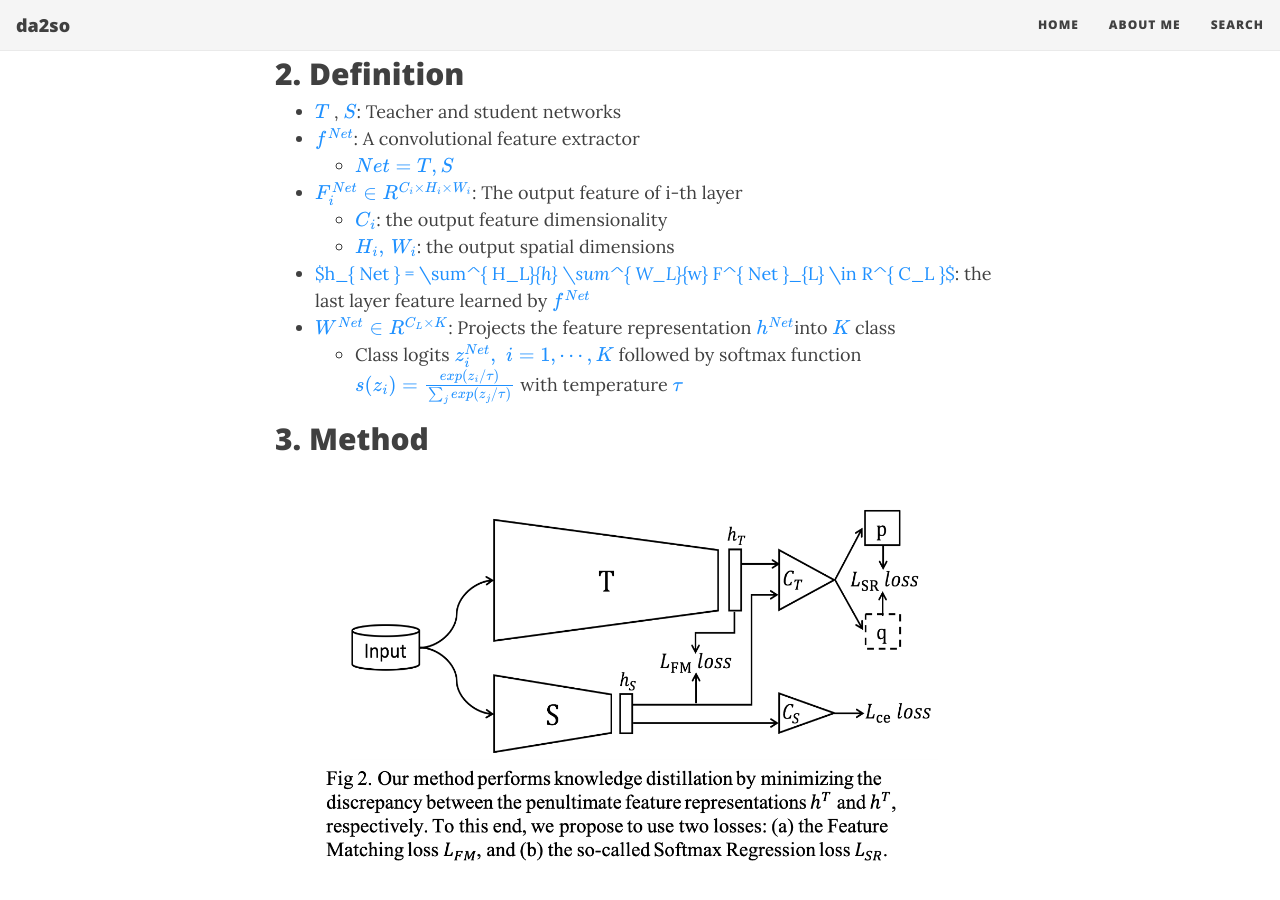
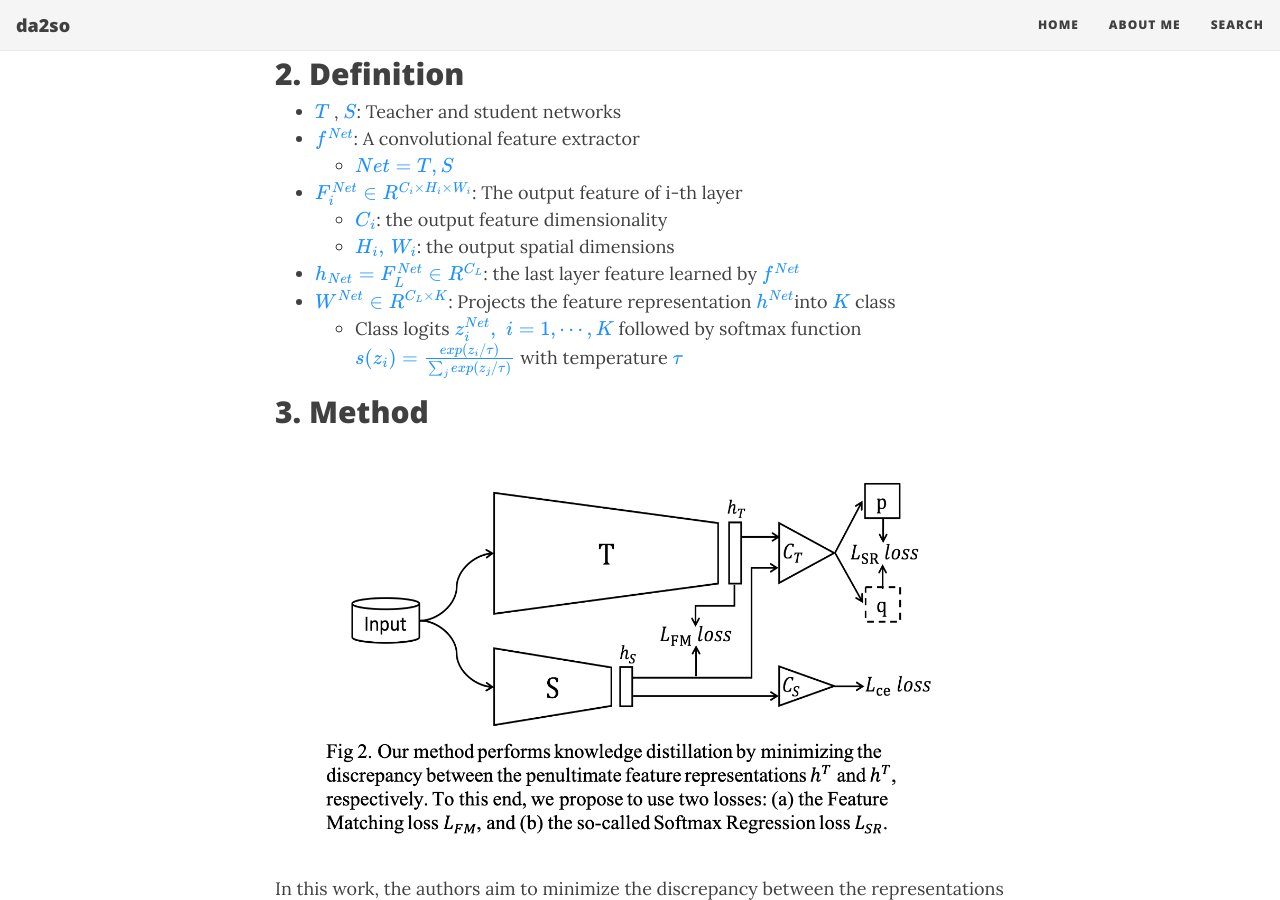
Before and after one commit to da2so/da2so.github.io, a Jekyll site: the page built from _posts/2021-01-24-Knowledge_Distillation_via_Softmax_Regression_Representation_Learning.md, in a window 1280 px wide and 900 px high, scrolled down 1235 px. Built offline with Jekyll 4.4.1, drawn with Linux system fonts in a browser that asks for light colours; nearby versions of some CDN libraries; formulas are drawn with MathJax 3.

Commit message:
Update 2021-01-24-Knowledge_Distillation_via_Softmax_Regression_Representation_Learning.md

```diff
--- a/_posts/2021-01-24-Knowledge_Distillation_via_Softmax_Regression_Representation_Learning.md
+++ b/_posts/2021-01-24-Knowledge_Distillation_via_Softmax_Regression_Representation_Learning.md
@@ -34,7 +34,7 @@
 - <span style="color:DodgerBlue">$ F^\{ Net \}_{i} \in R^\{ C_i \times H_i \times W_i \}$</span>: The output feature of i-th layer
     - <span style="color:DodgerBlue">$C_i$</span>: the output feature dimensionality
     - <span style="color:DodgerBlue">$H_i, \, W_i$</span>: the output spatial dimensions
-- <span style="color:DodgerBlue">$h_\{ Net \} = \sum^\{  H_L\}_\{h\} \sum^\{ W_L\}_\{w\} F^\{ Net \}_\{L\} \in R^\{ C_L \}$</span>: the last layer feature learned by <span style="color:DodgerBlue">$f^\{ Net \}$</span>
+- <span style="color:DodgerBlue">$h_\{ Net \} =  F^\{ Net \}_\{L\} \in R^\{ C_L \}$</span>: the last layer feature learned by <span style="color:DodgerBlue">$f^\{ Net \}$</span>
 - <span style="color:DodgerBlue">$W^\{ Net \} \in R^\{ C_L \times K \}$</span>: Projects the feature representation <span style="color:DodgerBlue">$h^\{Net\}$</span>into <span style="color:DodgerBlue">$K$</span> class
     - Class logits <span style="color:DodgerBlue">$ z^\{Net\}_i, \,\, i=1, \cdots, K $</span> followed by softmax function <span style="color:DodgerBlue">$s(z_i) =  \frac{exp(z_i / \tau)}{\sum_j exp(z_j / \tau)}$</span> with temperature <span style="color:DodgerBlue">$\tau$</span>
 
```
